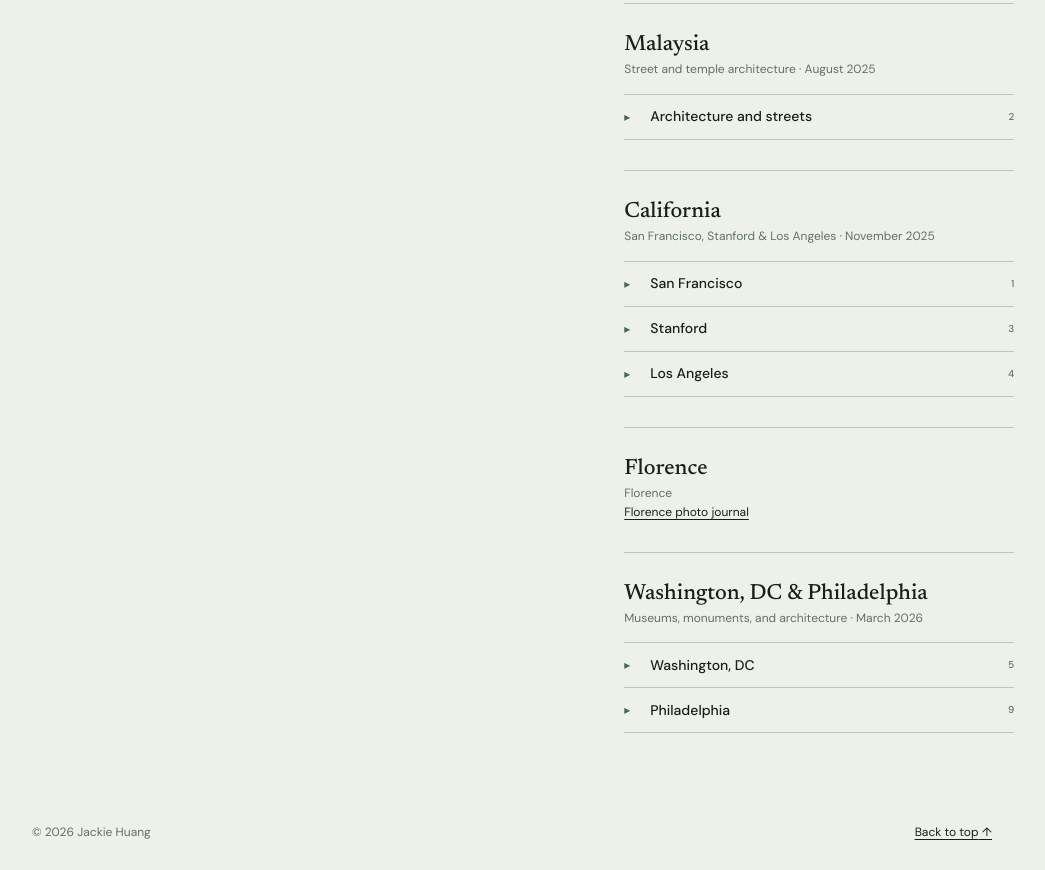
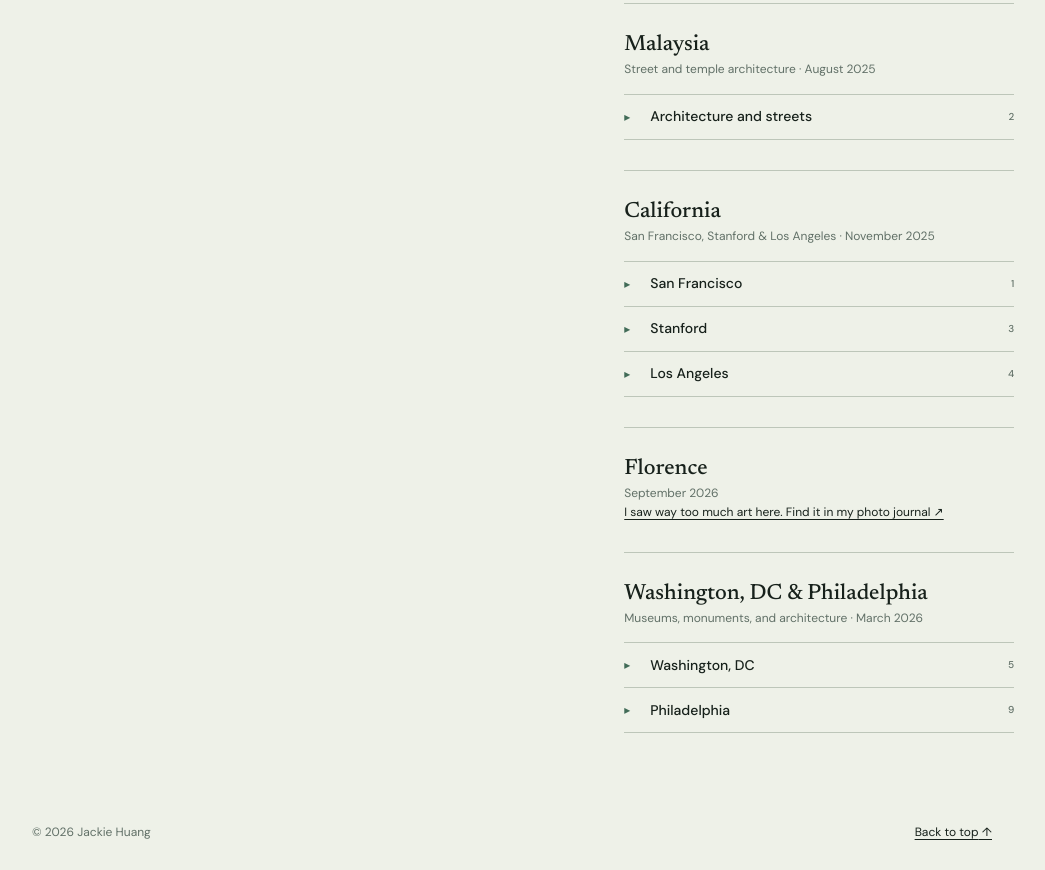
Before and after one commit to jackiehuang0104/jackiehuang0104.github.io, a plain HTML site: page art.html in a window 1280 px wide. Shown: the part 3394-4264 px from the top of the page, without its empty margins (128-1173 px from the left). Drawn offline with Linux system fonts and the light colour scheme.

Commit message:
Refine Florence photo journal card

```diff
--- a/art.html
+++ b/art.html
@@ -313,8 +313,8 @@
           <article class="museum-card travel-card" id="florence-art-entry">
             <div>
               <h3 data-i18n="florenceTitle">Florence</h3>
-              <p data-i18n="florenceText">I saw way too much art here.</p>
-              <p><a href="https://imnotmarceline.substack.com/p/firenze-photo-journal" target="_blank" rel="noreferrer" data-i18n="florenceLink">Find it in my Florence photo journal ↗</a></p>
+              <p data-i18n="florenceDate">September 2026</p>
+              <p><a href="https://imnotmarceline.substack.com/p/firenze-photo-journal" target="_blank" rel="noreferrer" data-i18n="florenceLink">I saw way too much art here. Find it in my photo journal ↗</a></p>
             </div>
           </article>
           <article class="museum-card travel-card" id="dc-philly-art-entry">
@@ -351,6 +351,6 @@
 
   <footer><span>© <span id="year"></span> Jackie Huang</span><a href="#top"><span data-i18n="backToTop">Back to top</span> ↑</a></footer>
   <script src="assets/topojson-client.min.js"></script>
-  <script src="art.js?v=20261102-1"></script>
+  <script src="art.js?v=20261102-2"></script>
 </body>
 </html>
--- a/art.js
+++ b/art.js
@@ -47,23 +47,23 @@ const translations = {
 
 Object.assign(translations.en, {
   navWork:'About', museumCounter:'13 places mapped', florencePin:'View the Florence photo journal',
-  florenceTitle:'Florence', florenceText:'Florence',
-  florenceLink:'Florence photo journal'
+  florenceTitle:'Florence', florenceDate:'September 2026',
+  florenceLink:'I saw way too much art here. Find it in my photo journal ↗'
 });
 Object.assign(translations['zh-TW'], {
-  navWork:'About', museumCounter:'已標記 13 個地點', florencePin:'查看佛羅倫斯影像日誌',
-  florenceTitle:'佛羅倫斯', florenceText:'Florence',
-  florenceLink:'Florence photo journal'
+  navWork:'關於我', museumCounter:'已標記 13 個地點', florencePin:'查看佛羅倫斯影像日誌',
+  florenceTitle:'佛羅倫斯', florenceDate:'2026 年 9 月',
+  florenceLink:'我在這裡看了多到數不清的藝術。請到我的影像日誌查看 ↗'
 });
 Object.assign(translations.fr, {
-  navWork:'About', museumCounter:'13 lieux sur la carte', florencePin:'Voir le journal photo de Florence',
-  florenceTitle:'Florence', florenceText:'Florence',
-  florenceLink:'Florence photo journal'
+  navWork:'À propos', museumCounter:'13 lieux sur la carte', florencePin:'Voir le journal photo de Florence',
+  florenceTitle:'Florence', florenceDate:'septembre 2026',
+  florenceLink:'J’y ai vu beaucoup trop d’art. Retrouvez tout dans mon journal photo ↗'
 });
 Object.assign(translations.he, {
-  navWork:'About', museumCounter:'שלושה עשר מקומות על המפה', florencePin:'הצגת יומן התמונות מפירנצה',
-  florenceTitle:'פירנצה', florenceText:'Florence',
-  florenceLink:'Florence photo journal'
+  navWork:'אודות', museumCounter:'שלושה עשר מקומות על המפה', florencePin:'הצגת יומן התמונות מפירנצה',
+  florenceTitle:'פירנצה', florenceDate:'ספטמבר 2026',
+  florenceLink:'ראיתי כאן הרבה יותר מדי אמנות. הכול ביומן התמונות שלי ↗'
 });
 
 const languageSelect = document.querySelector('#language-select');
```
